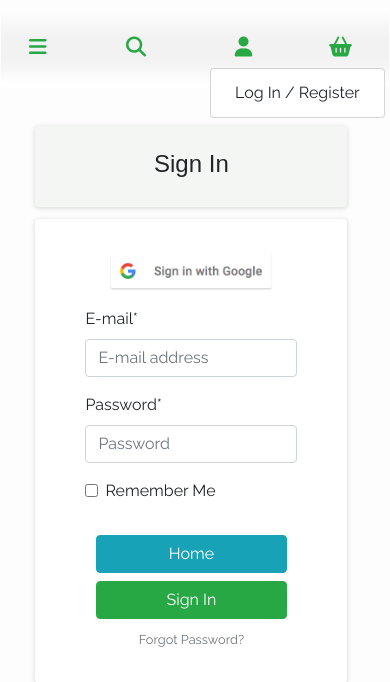
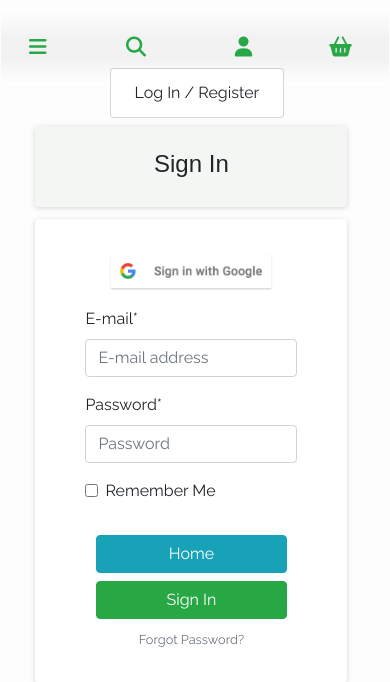
Before and after one commit to MllrB/InkShop, a Django app: page /account/?next=/customers/1/ in a window 390 px wide, after a click that opens the changed part. Shown: the top 682 px of the page. Run offline with Django 4.2, Linux system fonts and the light colour scheme; data comes from the database, SQL or seed files in the repository; some libraries are stand-ins or nearby versions; some web fonts are replaced.

Commit message:
Fixed account button overflow for mobile views

```diff
--- a/static/css/base.css
+++ b/static/css/base.css
@@ -96,6 +96,10 @@ h6 {
 
 .site-header {
     margin-top: 10px;
+}
+
+.mobile-account-btn {
+    left: -150%;
 }
 
 
--- a/templates/includes/nav_medium_devices_down.html
+++ b/templates/includes/nav_medium_devices_down.html
@@ -24,7 +24,7 @@
                             <i class="fas fa-user fa-lg text-success"></i>
                         </span class="icon">
                     </a>
-                    <div class="dropdown-menu" aria-labelledby="account-dropdown">
+                    <div class="dropdown-menu mobile-account-btn" aria-labelledby="account-dropdown">
                         {% if request.user.is_authenticated %}
                         {% if request.user.is_superuser %}
                         <a class="dropdown-item" type="button" href="{% url 'content_management' %}">Content
```
Also changed, not shown: 1 other file.
